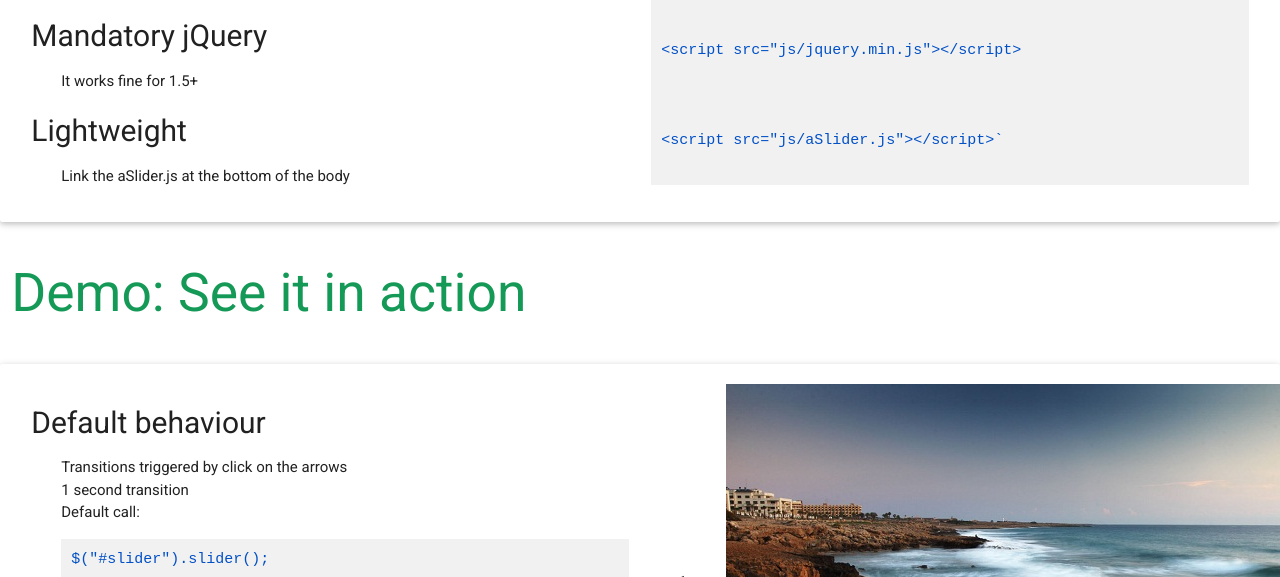
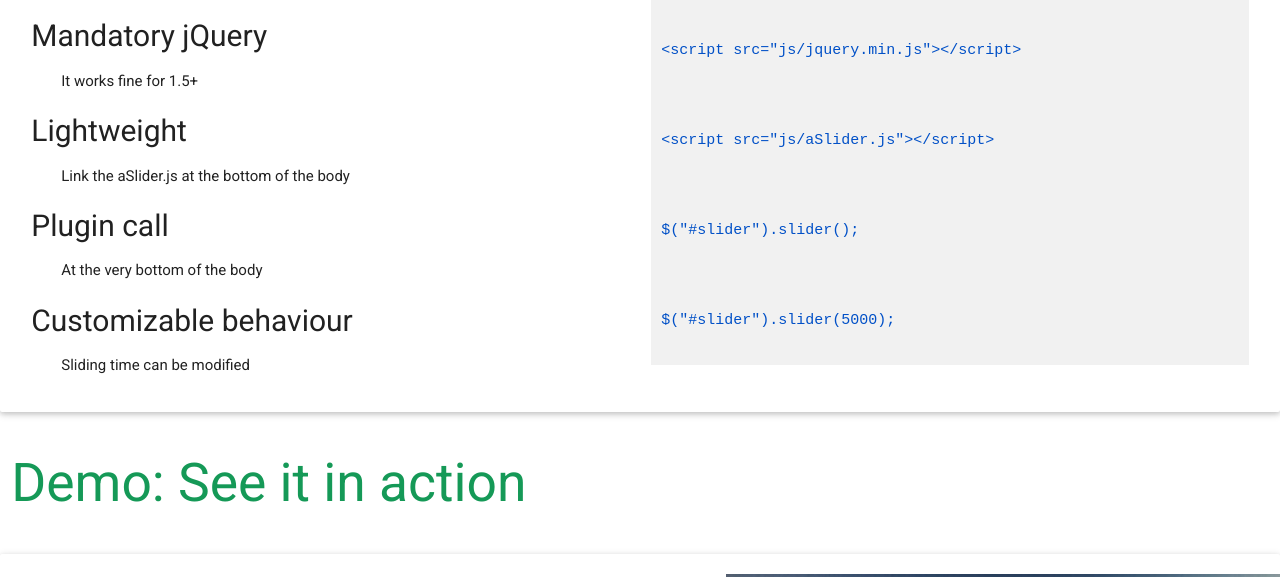
Before and after one commit to Jr-Ruiz/Jr-Ruiz.github.io, a plain HTML site: page index.html in a window 1280 px wide. Shown: the part 736-1313 px from the top of the page. Drawn offline with nearby package versions, Linux system fonts and the light colour scheme; a web font is replaced by a local one.

Commit message:
Update index.html

```diff
--- a/index.html
+++ b/index.html
@@ -98,6 +98,14 @@
 					<ul>
 						<li>Link the aSlider.js at the bottom of the body</li>
 					</ul></li>
+				<li><h3>Plugin call</h3>
+					<ul>
+						<li>At the very bottom of the body</li>
+					</ul></li>
+				<li><h3>Customizable behaviour</h3>
+					<ul>
+						<li>Sliding time can be modified</li>
+					</ul></li>
 			</ul>
 		</div>
 		<div class="col s6">
@@ -111,7 +119,15 @@
 
 
 
-&ltscript src="js/aSlider.js"&gt&lt/script&gt`
+&ltscript src="js/aSlider.js"&gt&lt/script&gt
+
+
+
+$("#slider").slider();
+
+
+
+$("#slider").slider(5000);
 		</pre>
 
 
```
